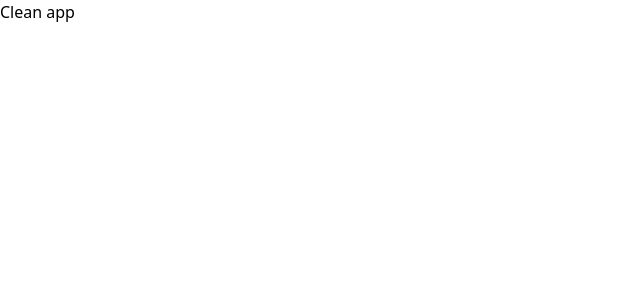
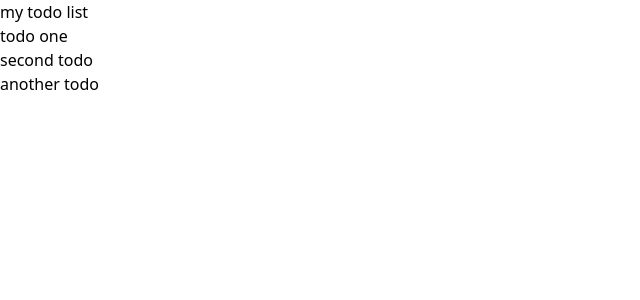
Before and after one commit to JoaoPauloLousada/todo-list-with-many-frameworks, a React (Vite) app in the folder todo-list-react/: page / in a window 1280 px wide. Shown: the top 300 px of the page, without its empty margins (0-640 px from the left). Built offline with nearby package versions, Linux system fonts and the light colour scheme.

Commit message:
[react] create todo list component initial structure

```diff
--- a/todo-list-react/src/App.tsx
+++ b/todo-list-react/src/App.tsx
@@ -1,7 +1,9 @@
+import { TodoListComponent } from "./components/TodoList";
+
 function App() {
   return (
     <>
-      <h1>Clean app</h1>
+      <TodoListComponent />
     </>
   );
 }
--- /dev/null
+++ b/todo-list-react/src/components/TodoList.tsx
@@ -0,0 +1,20 @@
+import { Todo } from "../core/models/Todo";
+import { TodoList } from "../core/models/TodoList";
+import { TodoListItem } from "./TodoListItem";
+
+const list = TodoList.create([
+  Todo.create({ text: "todo one" }),
+  Todo.create({ text: "second todo" }),
+  Todo.create({ text: "another todo" }),
+]);
+
+export function TodoListComponent() {
+  return (
+    <>
+      <p>my todo list</p>
+      {list.list.map((todo) => (
+        <TodoListItem todo={todo} key={todo.id} />
+      ))}
+    </>
+  );
+}
--- /dev/null
+++ b/todo-list-react/src/components/TodoListItem.tsx
@@ -0,0 +1,14 @@
+import { Todo } from "../core/models/Todo";
+
+interface Props {
+  todo: Todo;
+}
+
+export function TodoListItem({ todo }: Props) {
+  return (
+    <div className="flex">
+      <p>{todo.text}</p>
+      <p>{todo.completed}</p>
+    </div>
+  );
+}
```
